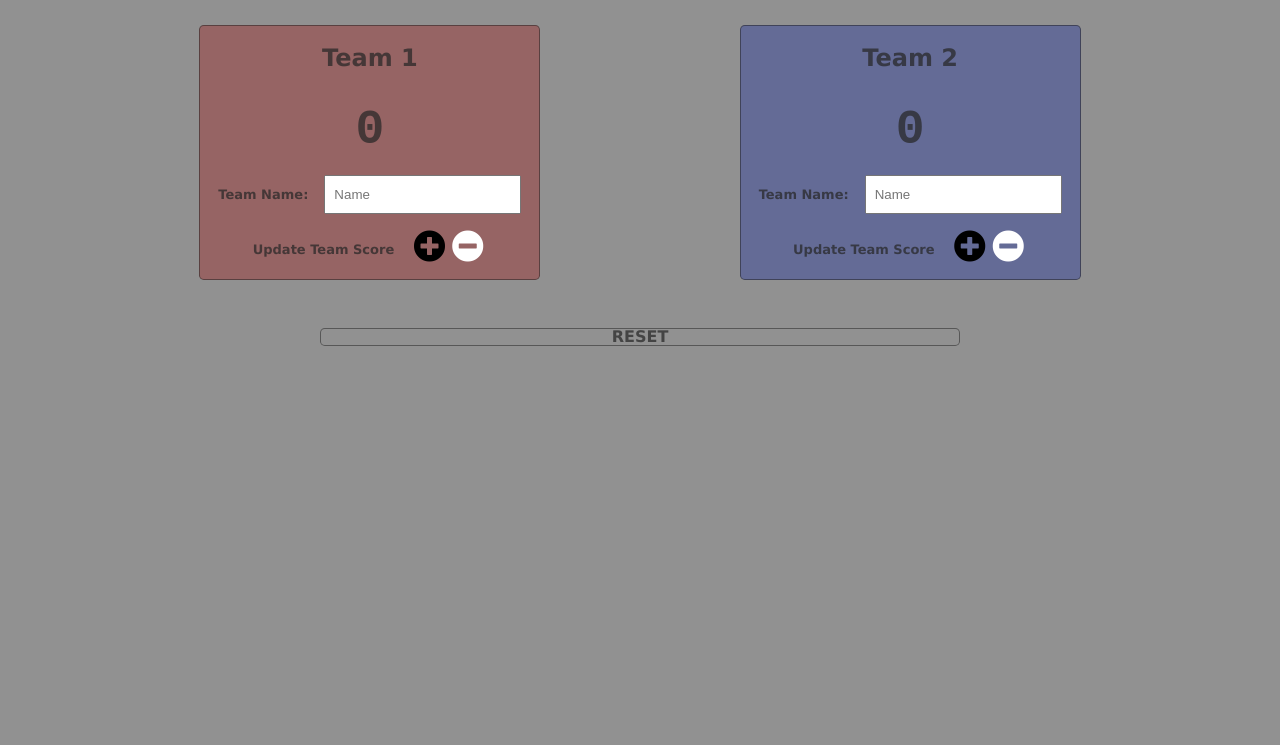
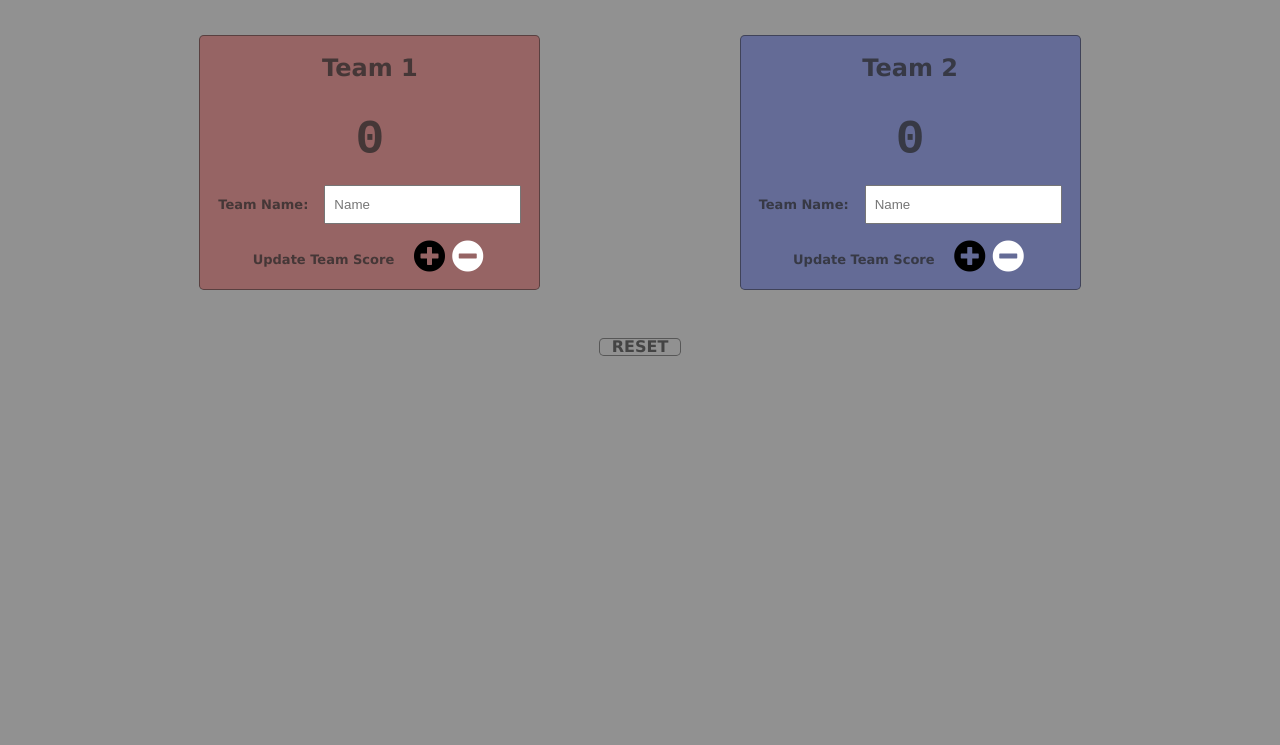
Before and after one commit to dannyjle/scoreboard, a website: page public/index.html in a window 1280 px wide. Shown: the part 55-800 px from the top of the page. Drawn offline with Linux system fonts and the light colour scheme.

Commit message:
Finishing Touches for Explorer Mode

```diff
--- a/public/index.html
+++ b/public/index.html
@@ -47,7 +47,7 @@
       </section>
     </main>
 
-    <footer>RESET</footer>
+    <footer><f>RESET</f></footer>
 
     <script src="/main.js" charset="utf-8"></script>
   </body>
--- a/public/screen.css
+++ b/public/screen.css
@@ -17,6 +17,7 @@ h1 {
   text-align: center;
   font-family: Monospace;
   margin: 0rem 0 3rem 0;
+  padding: 5px 0 5px 0;
   background-color: #6b6b6b;
 }
 
@@ -100,15 +101,6 @@ fieldset i.subtract:hover {
 }
 
 footer {
-  font-weight: bold;
-  min-width: 5rem;
-  border: thin solid #1a1a1a7c;
-  border-radius: 0.3rem;
-  margin-bottom: 3rem;
-  margin-left: 20rem;
-  margin-right: 20rem;
-  background-color: #919191;
-
   display: flex;
   flex-direction: column;
   align-items: center;
@@ -117,3 +109,13 @@ footer {
 footer:hover {
   cursor: pointer;
 }
+
+f {
+  font-weight: bold;
+  min-width: 5rem;
+  border: thin solid #1a1a1a7c;
+  border-radius: 0.3rem;
+  background-color: #919191;
+  display: flex;
+  justify-content: center;
+}
```
